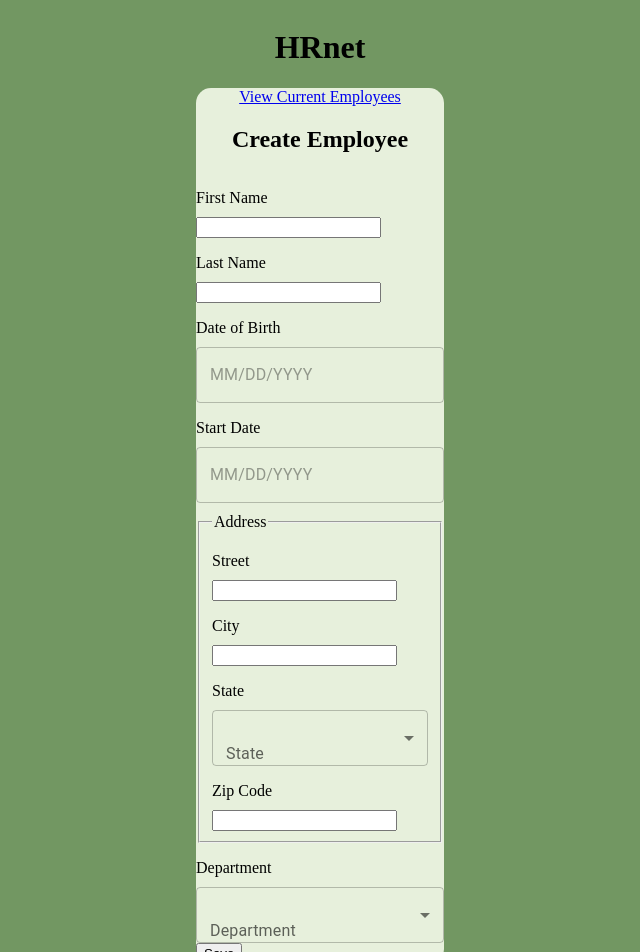
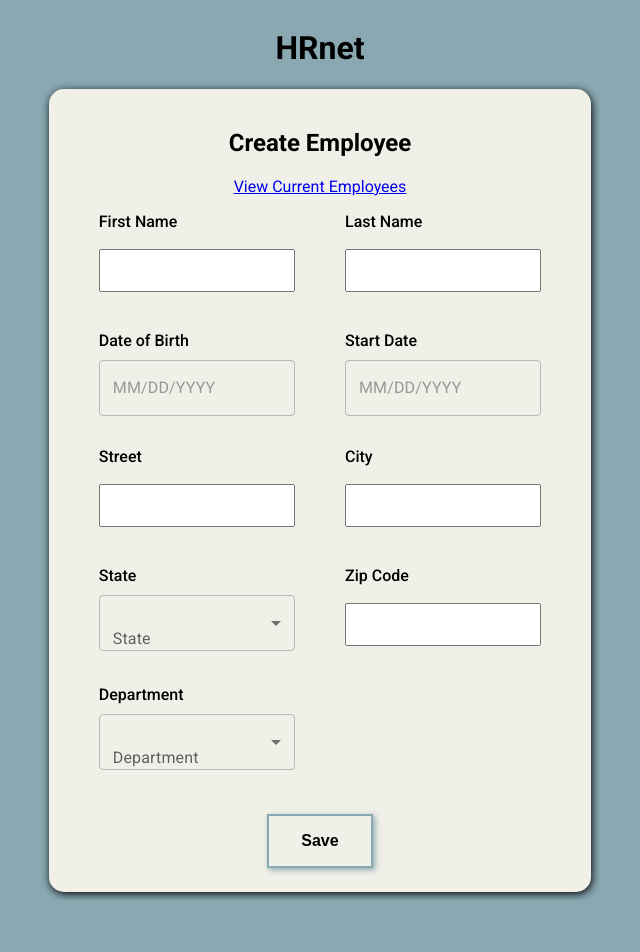
Before and after one commit to inesder/hrnet, a React (Create React App) app: page / in a window 1280 px wide. Shown: the top 952 px of the page, without its empty margins (320-960 px from the left). After the commit the page ends 900 px from the top, so only its background shows below. Built offline with nearby package versions, Linux system fonts and the light colour scheme.

Commit message:
style homepage

```diff
--- a/public/index.html
+++ b/public/index.html
@@ -24,6 +24,9 @@
       work correctly both with client-side routing and a non-root public URL.
       Learn how to configure a non-root public URL by running `npm run build`.
     -->
+    <link rel="preconnect" href="https://fonts.googleapis.com">
+    <link rel="preconnect" href="https://fonts.gstatic.com" crossorigin>
+    <link href="https://fonts.googleapis.com/css2?family=Raleway:ital,wght@0,100..900;1,100..900&family=Roboto:ital,wght@0,100;0,300;0,400;0,500;0,700;0,900;1,100;1,300;1,400;1,500;1,700;1,900&display=swap" rel="stylesheet">
     <title>React App</title>
   </head>
   <body>
--- a/src/pages/CreateEmployee.jsx
+++ b/src/pages/CreateEmployee.jsx
@@ -33,85 +33,88 @@ function CreateEmployee() {
       <div className="title">
         <h1>HRnet</h1>
       </div>
-      <div className="container">
-      <Link to="/employeelist">View Current Employees</Link>
+      <div className="container-form">
+        <div className='form-header'>
         <h2>Create Employee</h2>
+        <Link className='current-employees' to="/employeelist">View Current Employees</Link></div>
         <form onSubmit={handleSubmit(submitForm)}>
-          <label htmlFor="first-name">First Name</label>
+        <div className='firstName'>
+          <label htmlFor="first-name" >First Name</label>
           <input
             type="text"
             id="first-name"
             {...register('firstName', { required: 'First Name is required' })} // Message d'erreur
           />
-          {errors.firstName && <span>{errors.firstName.message}</span>} {/* Affiche une erreur si nécessaire */}
-
-          <label htmlFor="last-name">Last Name</label>
+          {errors.firstName && <span>{errors.firstName.message}</span>} {/* Affiche une erreur si nécessaire */}</div>
+          <div className='lastName'>
+          <label htmlFor="last-name" >Last Name</label>
           <input
             type="text"
             id="last-name"
             {...register('lastName', { required: 'Last Name is required' })}
           />
-          {errors.lastName && <span>{errors.lastName.message}</span>}
-
-          <label htmlFor="date-of-birth">Date of Birth</label>
+          {errors.lastName && <span>{errors.lastName.message}</span>}</div>
+          <div className='birth'>
+          <label htmlFor="date-of-birth" >Date of Birth</label>
           <Calendar
             onChange={(value) => setValue('dateOfBirth', value, { shouldValidate: true })} // Active la validation
           />
-          {errors.dateOfBirth && <span>Date of Birth is required</span>}
-
+          {errors.dateOfBirth && <span>Date of Birth is required</span>}</div>
+          <div className='startDate'>
           <label htmlFor="start-date">Start Date</label>
           <Calendar
             onChange={(value) => setValue('startDate', value, { shouldValidate: true })}
           />
           {errors.startDate && <span>Start Date is required</span>}
+</div>
 
-          <fieldset className="address">
-            <legend>Address</legend>
-
-            <label htmlFor="street">Street</label>
+            <div className='street'>
+            <label htmlFor="street" >Street</label>
             <input
               type="text"
               id="street"
               {...register('street', { required: 'Street is required' })}
             />
-            {errors.street && <span>{errors.street.message}</span>}
-
-            <label htmlFor="city">City</label>
+            {errors.street && <span>{errors.street.message}</span>}</div>
+            <div className='city'>
+            <label htmlFor="city" >City</label>
             <input
               type="text"
               id="city"
               {...register('city', { required: 'City is required' })}
             />
-            {errors.city && <span>{errors.city.message}</span>}
-
-            <label htmlFor="state">State</label>
+            {errors.city && <span>{errors.city.message}</span>}</div>
+            <div className='state'>
+            <label htmlFor="state" >State</label>
             <DropDownMenu
               label="State"
               data={states}
               onChange={(value) => setValue('state', value, { shouldValidate: true })}
             />
-            {errors.state && <span>State is required</span>}
-
-            <label htmlFor="zip-code">Zip Code</label>
+            {errors.state && <span>State is required</span>}</div>
+            <div className='zipCode'>
+            <label htmlFor="zip-code" >Zip Code</label>
             <input
               type="number"
               id="zip-code"
               {...register('zipCode', { required: 'Zip Code is required' })}
             />
-            {errors.zipCode && <span>{errors.zipCode.message}</span>}
-          </fieldset>
-          <label htmlFor="department">Department</label>
+            {errors.zipCode && <span>{errors.zipCode.message}</span>}</div>
+          <div className='department'>
+          <label htmlFor="department" >Department</label>
             <DropDownMenu
               label="Department"
               data={departments}
               onChange={(value) => setValue('department', value, { shouldValidate: true })}
             />
-            {errors.department && <span>Department is required</span>}
+            {errors.department && <span>Department is required</span>}</div>
 
-          <button type="submit" className="modal-toggle">
+
+        </form>
+        <div className='button-container'>
+        <button type="submit" className="button">
             Save
-          </button>
-        </form>
+          </button></div>
         <Modal isShowing={isShowing} hide={toggle} />
       </div>
     </div>
--- a/src/pages/EmployeeList.jsx
+++ b/src/pages/EmployeeList.jsx
@@ -35,7 +35,7 @@ function EmployeeList() {
     }
 
     return (
-        <div id="employee-div" className="container">
+        <div id="employee-div" className="container-table">
             <h1>Current Employees</h1>
             <Table theadData={theadData} tbodyData={tbodyData}/>
             <Link to="/">Home</Link>
--- a/src/styles/styles.css
+++ b/src/styles/styles.css
@@ -1,6 +1,18 @@
 body{
-background-color: #729762;
+background-color: #89A8B2;
+font-family: "Roboto", serif;
+}
 
+input {
+  width: 100%;
+  padding: 12px 20px;
+  margin: 8px 0;
+  box-sizing: border-box;
+
+}
+
+.form-header {
+  text-align: center;
 }
 
 .title {
@@ -9,8 +21,87 @@ background-color: #729762;
     justify-content: center;
 }
 
+.container-form {
+    justify-content: center;
+    background-color: #F1F0E8;
+    justify-self: center;
+    border-radius: 15px;
+    width: 35%;
+    padding: 20px 50px;
+    box-shadow: 1px 2px 8px black;
+}
 
-.container {
+.firstName {
+  grid-area: 1 / 1 / 2 / 2;
+}
+
+.lastName {
+  grid-area: 1 / 2 / 2 / 3;
+}
+
+.birth {
+  grid-area: 2 / 1 / 3 / 2;
+}
+
+.startDate {
+  grid-area: 2 / 2 / 3 / 3;
+}
+
+.street {
+  grid-area: 3 / 1 / 4 / 2;;
+}
+
+.city {
+  grid-area: 3 / 2 / 4 / 3;
+}
+
+.state {
+  grid-area: 4 / 1 / 5 / 2;
+}
+
+.zipCode {
+  grid-area: 4 / 2 / 5 / 3;
+}
+
+.department {
+  grid-area: 5 / 1 / 6 / 2;
+}
+label{
+  font-weight: 500;
+}
+form {
+  display: grid;
+  grid-template-columns: repeat(2, 1fr);
+  grid-template-rows: repeat(5, 0.5fr);
+  grid-column-gap: 50px;
+  grid-row-gap: 15px;
+  padding-bottom: 40px;
+}
+.button-container {
+  text-align: center;
+}
+.button {
+  background-color: #F1F0E8;
+  border: 2px solid #89A8B2;
+  color: black;
+  padding: 16px 32px;
+  text-align: center;
+  text-decoration: none;
+  display: inline-block;
+  font-size: 16px;
+  margin: 4px 2px;
+  transition-duration: 0.4s;
+  cursor: pointer;
+  box-shadow: 2px 2px 6px #89A8B2;
+  font-weight: 700;
+}
+
+.button:hover {
+  background-color: #89A8B2;
+  color: white;
+}
+
+.container-table {
     display: flex;
     flex-direction: column;
     align-items: center;
@@ -18,6 +109,7 @@ background-color: #729762;
     background-color: #E7F0DC;
     justify-self: center;
     border-radius: 15px;
+    width: 80%;
 }
 
 label {
```
Also changed, not shown: src/assets/texture.jpg (added).
